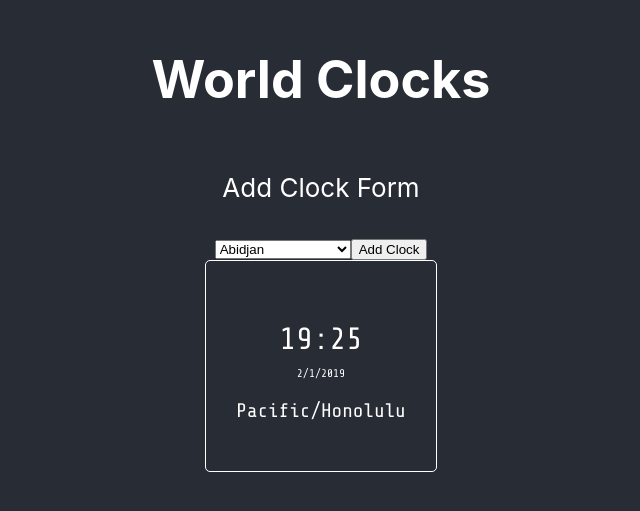
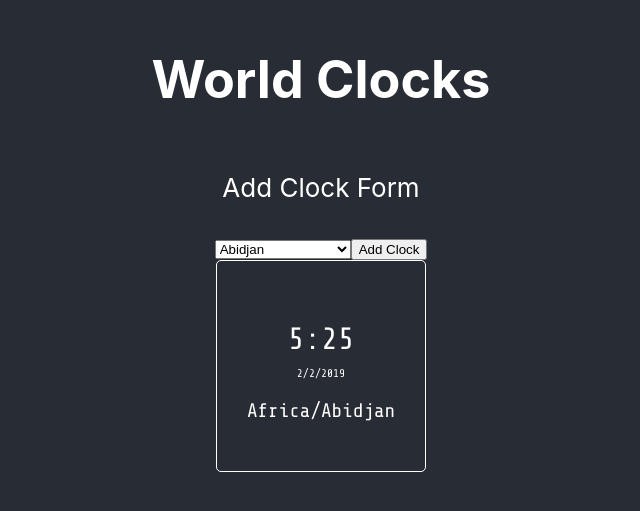
Before and after one commit to BarbaraPruz/clocks, a React (Create React App) app: page / in a window 1280 px wide. Shown: the part 157-668 px from the top of the page, without its empty margins (319-959 px from the left). Built offline with nearby package versions, Linux system fonts and the light colour scheme.

Commit message:
Set Clock default params to use local timezone

```diff
--- a/src/App.js
+++ b/src/App.js
@@ -6,10 +6,10 @@ import Clock from './components/clock';
 import AddClockForm from './components/addclockform';
 
 class App extends Component {
-  // ToDo: use local timezone for initial clock
+  // a clock with null name/timezone will result in Clock for local timezone
   state = {
-            clocks: [ 'Pacific/Honolulu'],
-          };
+    clocks: [ null],
+  };
 
   constructor(props) {
     super(props);
@@ -23,13 +23,17 @@ class App extends Component {
       clocks: [...prevState.clocks, tz]
     }))
   }
+
+
   render() {
     return (
       <div className="App">
         <h1>World Clocks</h1>
         <AddClockForm callback={this.addClock} />
         <div className="Clocks">
-          { this.state.clocks.map((c,id) => <Clock timezone={c} key={id} /> ) }
+          { this.state.clocks.map((c,id) =>
+            <Clock {...(c ? {timezone: c} : undefined)} key={id} />
+          ) }
         </div>
       </div>
     );
--- a/src/components/clock.js
+++ b/src/components/clock.js
@@ -7,17 +7,24 @@ import DigitalClock from './digitalClock';
 
 class Clock extends Component {
 
+  static defaultProps = {
+    timezone: moment.tz.guess()
+  };
+
   constructor(props) {
-    super(props)
+    super(props);
+
     console.log("Clock Constructor",this.props.timezone);
-
     let temp = moment.tz(moment(), this.props.timezone);
     this.state = {
       time: temp,
       timeFields: this._getFields(temp),
       timeHandle: 0
     }
-
+    // because increment clock is used repetitively, choosing
+    // not to make it an arrow function.  If arrow function,
+    // each time browser needs to execute, it will create a
+    // new function object
     this.incrementClock = this.incrementClock.bind(this);
   }
 
```
Also changed, not shown: src/components/digitalClock.js (+0 -17 lines).
